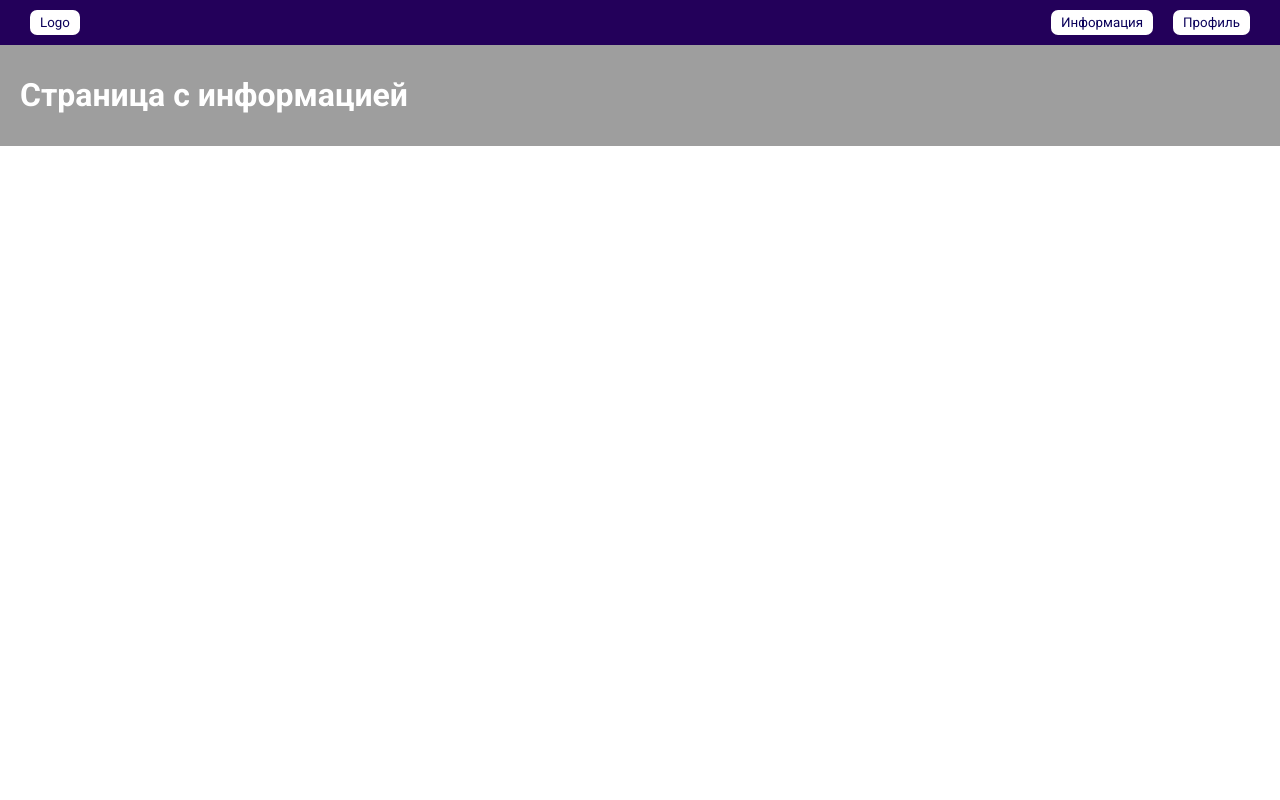
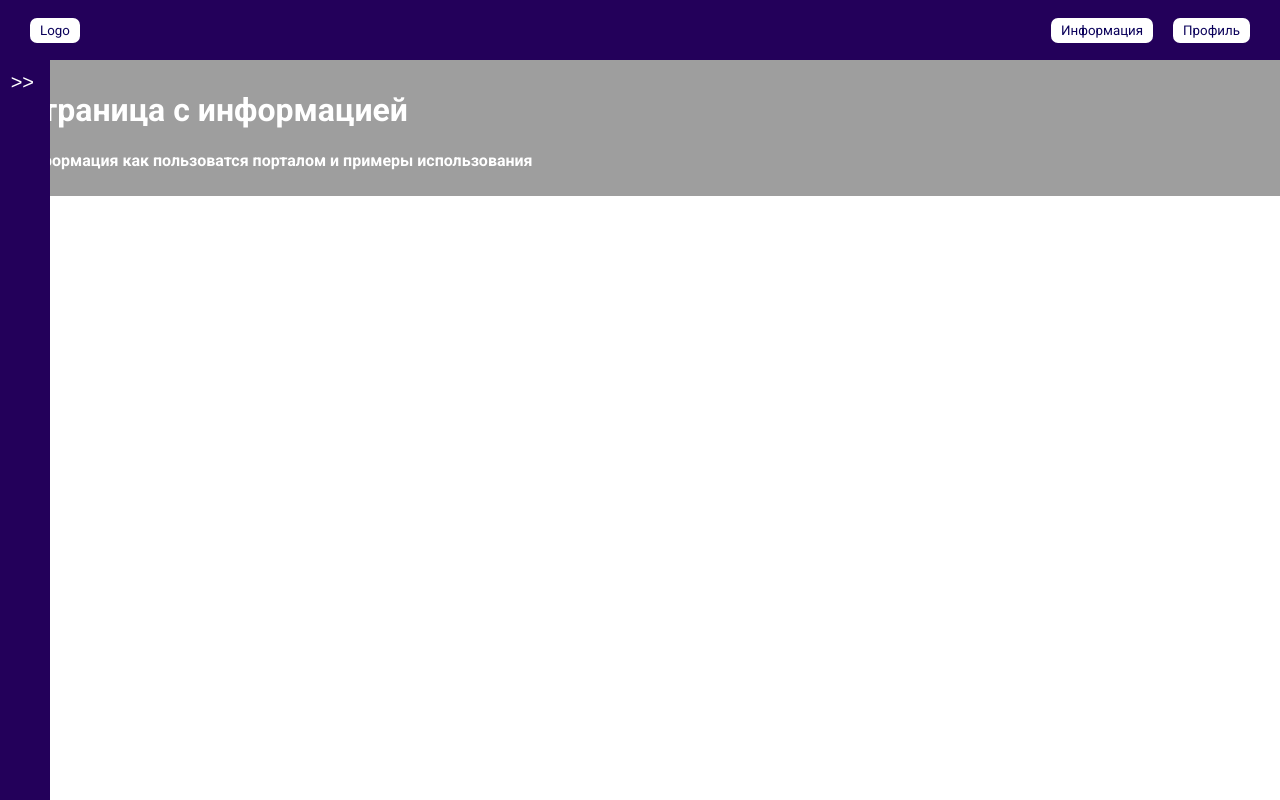
Before and after one commit to GarussMisha/qasystem_front, a Vue app: page /info in a window 1280 px wide. Built offline with nearby package versions, Linux system fonts and the light colour scheme.

Commit message:
Добавление SideMenu.

```diff
--- a/src/App.vue
+++ b/src/App.vue
@@ -1,17 +1,20 @@
 <template>
   <div id="app">
     <HeadBar />
+    <SideMenu />
     <router-view />
   </div>
 </template>
 
 <script>
 import HeadBar from '@/components/HeadBar.vue';
+import SideMenu from '@/components/SideMenu.vue'
 
 export default {
   name: 'App',
   components: {
     HeadBar, // Регестрируем HeadBar
+    SideMenu, // Регестрируем SideMenu
   },
 };
 </script>
@@ -33,7 +36,6 @@ body, html {
 
 #app {
   font-family: 'Roboto', sans-serif;
-
   -webkit-font-smoothing: antialiased;
   -moz-osx-font-smoothing: grayscale;
   color: #2165aa;
--- a/src/components/HeadBar.vue
+++ b/src/components/HeadBar.vue
@@ -29,6 +29,7 @@ export default {
 
 <style scoped>
 .head-bar {
+  height: 40px;
   display: flex;
   justify-content: space-between;
   align-items: center;
--- /dev/null
+++ b/src/components/SideMenu.vue
@@ -0,0 +1,98 @@
+<template>
+    <div class="side-menu" :class="{ 'side-menu-expanded': isExpanded }">
+      <!-- Кнопка для раскрытия/скрытия меню -->
+      <button class="toggle-button" @click="toggleMenu">
+        {{ isExpanded ? '<<' : '>>' }}
+      </button>
+
+      <!-- Кнопки меню -->
+      <div class="menu-buttons">
+        <button @click="goToInfo" :style="{ opacity: isExpanded ? 1 : 0, transition: 'opacity 0.4s ease' }">Информация</button>
+        <button @click="goToProfile" :style="{ opacity: isExpanded ? 1 : 0, transition: 'opacity 0.4s ease' }">Профиль</button>
+      </div>
+    </div>
+  </template>
+
+  <script>
+  export default {
+    name: 'SideMenu',
+    data() {
+      return {
+        isExpanded: false
+      };
+    },
+    methods: {
+      toggleMenu() {
+        this.isExpanded = !this.isExpanded;
+      },
+      goToInfo() {
+        this.$router.push({ name: 'InfoPage' });
+      },
+      goToProfile() {
+        this.$router.push({ name: 'ProfilePage' });
+      }
+    }
+  };
+  </script>
+
+  <style scoped>
+  /* Основной стиль меню */
+  .side-menu {
+    position: fixed;
+    top: 60spx; /* Отступ от HeadBar */
+    left: 0;
+    height: calc(100vh - 60px); /* Высота меню минус высота HeadBar */
+    width: 50px; /* Свернутое состояние: ширина 50px */
+    background-color: #23005a;
+    color: white;
+    transition: width 0.5s ease; /* Плавное изменение ширины */
+    overflow: hidden; /* Скрываем содержимое, если меню свернуто */
+    z-index: 1; /* Убедитесь, что меню находится поверх других элементов */
+  }
+
+  /* Раскрытое состояние меню */
+  .side-menu-expanded {
+    width: 200px; /* Раскрытое состояние: ширина 200px */
+  }
+
+  /* Кнопка для раскрытия/скрытия меню */
+  .toggle-button {
+    position: absolute;
+    top: 10px;
+    right: 10px;
+    background-color: transparent;
+    border: none;
+    color: white;
+    font-size: 20px;
+    cursor: pointer;
+    z-index: 1001; /* Убедитесь, что кнопка находится поверх меню */
+  }
+
+  /* Кнопки меню */
+  .menu-buttons {
+    display: flex;
+    flex-direction: column;
+    align-items: flex-start;
+    margin-top: 50px;
+    padding: 10px;
+  }
+
+  .menu-buttons button {
+    width: 100%;
+    margin-bottom: 10px;
+    padding: 10px;
+    background-color: #ffffff;
+    color: #23005a;
+    border: none;
+    border-radius: 5px;
+    cursor: pointer;
+    font-family: 'Roboto', sans-serif;
+    font-style: normal;
+    font-weight: 400;
+    text-align: left;
+  }
+
+  .menu-buttons button:hover {
+    background-color: #e3e3e3;
+  }
+  </style>
--- a/src/views/HomePage.vue
+++ b/src/views/HomePage.vue
@@ -4,6 +4,7 @@
     <header class="home-page">
         <div class="home">
             <h1>Главная страница</h1>
+            <p>Информация о новых обновлениях и новости портала</p>
         </div>
     </header>
 </template>
--- a/src/views/InfoPage.vue
+++ b/src/views/InfoPage.vue
@@ -4,6 +4,7 @@
     <header class="info-page">
         <div class="info">
             <h1>Страница с информацией</h1>
+            <p>Информация как пользоватся порталом и примеры использования</p>
         </div>
     </header>
 </template>
--- a/src/views/ProfilePage.vue
+++ b/src/views/ProfilePage.vue
@@ -4,6 +4,7 @@
     <header class="profil-page">
         <div class="profil">
             <h1>Страница профиля</h1>
+            <p>На этой странице находится информация о профиле пользователя</p>
         </div>
     </header>
 </template>
```
